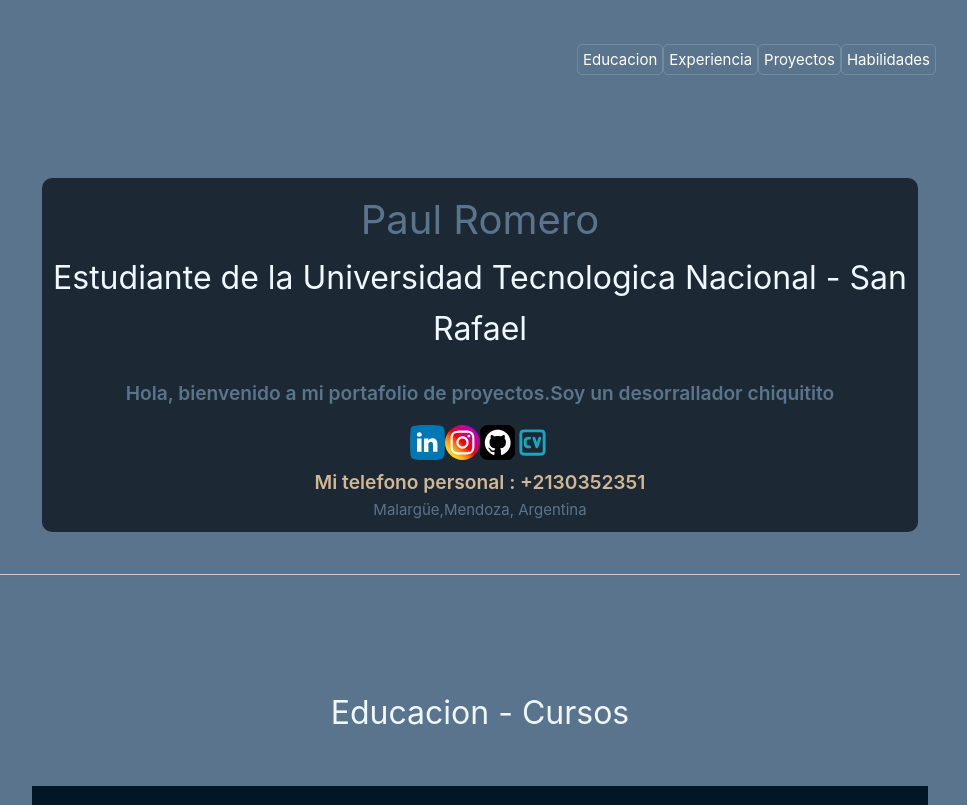
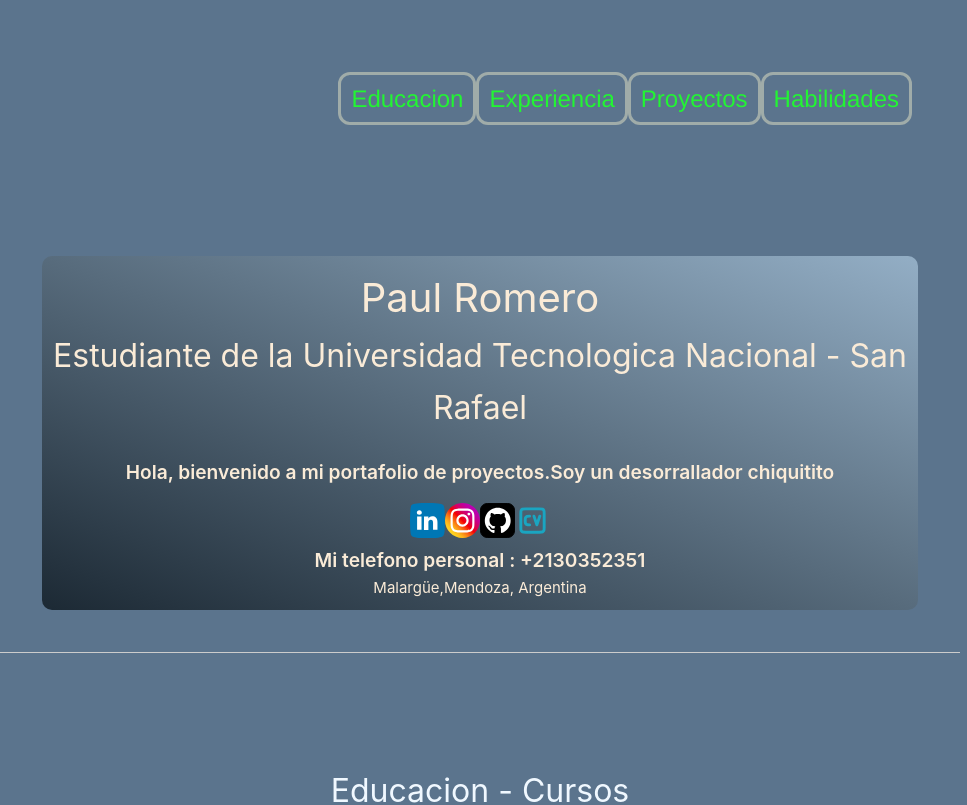
Before and after one commit to tomasandres520/PortfolioATTEMPT, a Vue app: page / in a window 1280 px wide. Shown: the top 805 px of the page, without its empty margins (160-1127 px from the left). Built offline with nearby package versions, Linux system fonts and the light colour scheme.

Commit message:
Arreglos1.2

```diff
--- a/src/components/DatosPersonales.vue
+++ b/src/components/DatosPersonales.vue
@@ -20,7 +20,7 @@ const telefono = "+2130352351"
             <p>{{ presentacion }}</p>
             <ul class="container-lista">
                 <li v-for= "red in redesSociales" :key="red.id">
-                    <a :href="red.url"><img class="icon-redesociales" :src="red.src" width="35rem" :alt="red.name"></a>
+                    <a :href="red.url" target="_blank"><img class="icon-redesociales" :src="red.src" width="35rem" :alt="red.name"></a>
                   </li>
             </ul>
             <h3>Mi telefono personal : {{ telefono }} </h3>
@@ -40,15 +40,29 @@ p {
     font-weight: 600;
     margin-bottom: 1rem;
 }
+h3{
+    font-size: 1.2rem;
+    font-weight: 600;
+}
+
+h1,h2,h3,h4,p{
+  color: antiquewhite;
+}
 
 .card {
-    background-color: rgb(28, 41, 52);
+    background:linear-gradient(to top right, rgb(28, 41, 52),rgb(147, 174, 197));
     border-radius: 10px;
     padding: 10px;
     margin: 10px;
     text-align: center;
+    transition: 10s ease;
 }
-
+.card:hover{
+  background: linear-gradient(rgb(17, 134, 230),rgb(92, 111, 126));
+  transition-timing-function: ease;
+  transition-duration: 3s;
+  /*La transicion no funciona, segun la IA es por los gradientes */
+}
 .container-lista{
     display: flex;
     justify-content: center;
@@ -70,8 +84,5 @@ p {
     background-color: rgb(28, 41, 52);
     box-shadow: 0 0 5px rgba(251, 249, 249, 0.934);
 }
-h3{
-    font-size: 1.2rem;
-    font-weight: 600;
-}
+
 </style>
--- a/src/components/Educacion.vue
+++ b/src/components/Educacion.vue
@@ -8,7 +8,7 @@ import { ref, computed } from 'vue';
 const imagenes = ref([
   { año: "2017", src: "/src/assets/Imagenes/estudiando.jpg" },
   { año: "2019", src: "/src/assets/Imagenes/desarrollador.jpg" },
-  { año: "2022", src: "/src/assets/Imagenes/desarrollador full.jpg" },
+  { año: "2022", src: "/src/assets/Imagenes/desarrollador_full.jpg" },
   { año: "2024", src: "/src/assets/Imagenes/graduado.jpg" }
 ]);
 
--- a/src/components/Navbar.vue
+++ b/src/components/Navbar.vue
@@ -24,8 +24,10 @@ const navegacion= ref([
 .navbar{
 background-color: var(--vt-c-indigo);
 columns: #fff;
-padding: 0.5rem 1rem;
+padding: 1.5rem 1.5rem;
 align-items: center;
+font-size: 1.5rem;
+font-family:'Franklin Gothic Medium', 'Arial Narrow', Arial, sans-serif;
 }
 .navbar-item{
 color: #fff;
@@ -38,18 +40,19 @@ justify-content: flex-end;
 }
 .nav-list{
 list-style: none;
-padding: 0.5rem;
+padding: 1.5rem;
 }
 a {
-border: 1px solid;
-border-color: hsla(160, 51%, 84%, 0.2);
-border-radius: 5px;
+  color: #22f533;
+border: 3px solid;
+border-color: hsl(165, 7%, 65%);
+border-radius: 12px;
   /*Elimina lo subrayado de los enlaces y elementos con clase "green" */
 text-decoration: none;
 /*Añade transicion para el cambio de estilo*/
 transition: 0.4;
 /*Añade padding alrededor del texto*/
-padding: 5px;
+padding:10px;
 }
 a:hover{
   /*Cambia el color cuando el mouse pasa sobre el elemento */
--- a/src/components/PreyectosComp.vue
+++ b/src/components/PreyectosComp.vue
@@ -64,6 +64,7 @@ const proyectos =ref([
   overflow: hidden;
   max-width: 222px;
   flex: 1 1 300px;
+  background:#6acfeb41;
 }
 
 .proyecto-img{
```
Also changed, not shown: src/assets/Imagenes/desarrollador_full.jpg (renamed from src/assets/Imagenes/desarrollador full.jpg).
